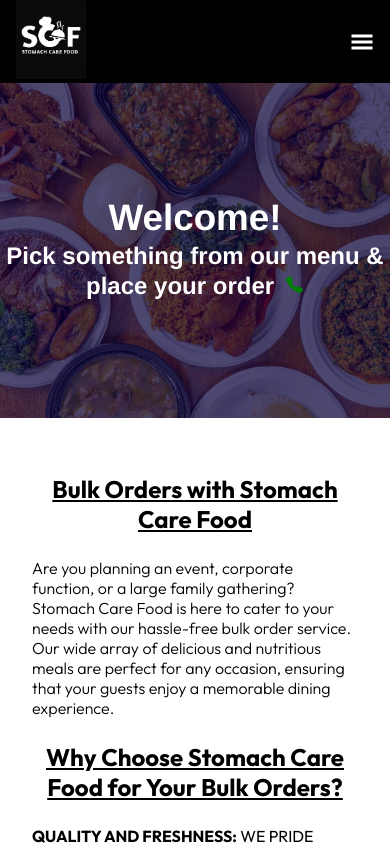
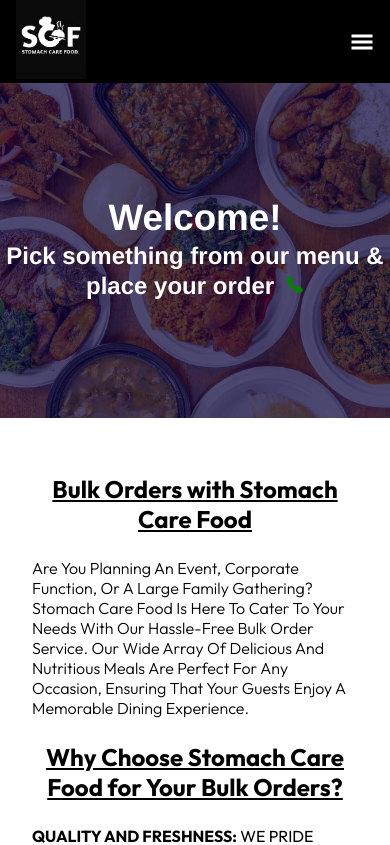
Before and after one commit to biggestyoms/Stomachcarefood, a React (Vite) app: page /bulk in a window 390 px wide. Shown: the top 845 px of the page. Built offline with nearby package versions, Linux system fonts and the light colour scheme.

Commit message:
new edit to the code

```diff
--- a/src/pages/Bulk/Bulk.css
+++ b/src/pages/Bulk/Bulk.css
@@ -12,8 +12,9 @@
 
 }
 .bulk p{
-    font-size: 1.3rem;
-    font-weight: 300;
+    font-size: 1.2rem;
+    font-weight: 350;
+    text-transform: capitalize;
 }
 .bulk ul li{
     margin: 1rem 0;
@@ -29,7 +30,7 @@
 }
 .bulk p{
     font-size: 1rem;
-    font-weight: 300;
+    font-weight: 350;
 }
 .bulk ul li{
     margin: 1rem 0;
```
